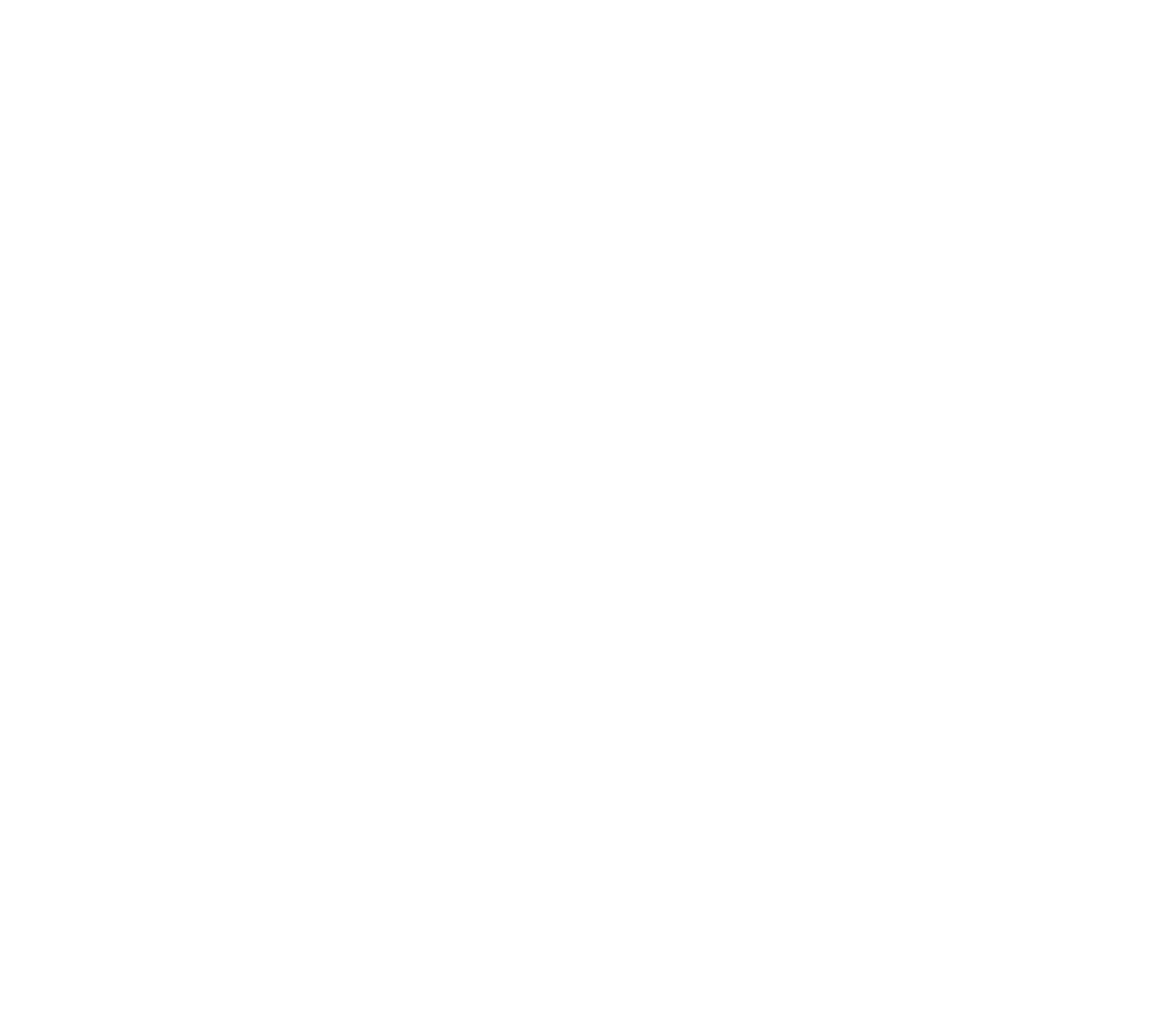
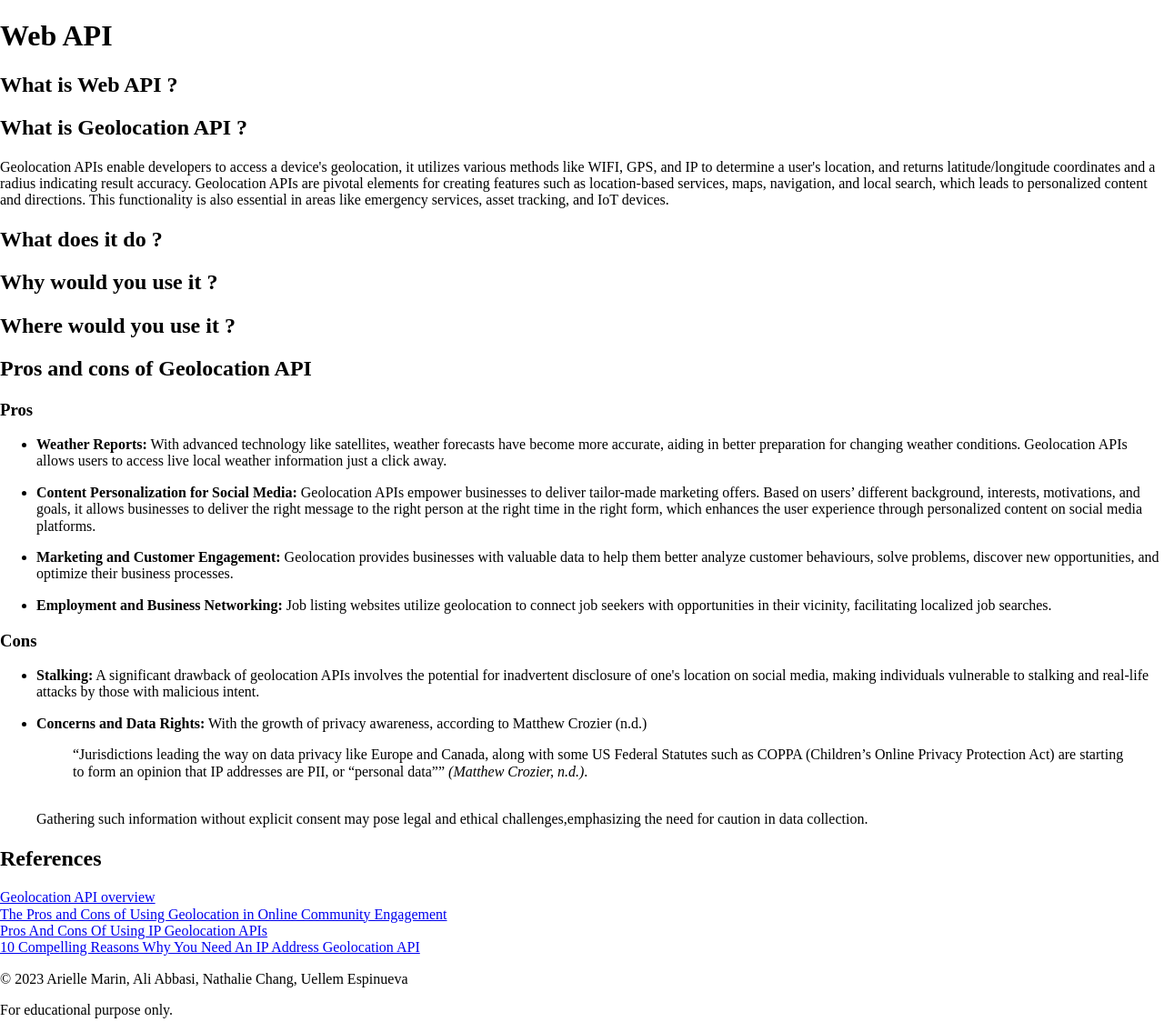
Before and after one commit to arielle-m/webapis, a plain HTML site: page index.html in a window 1280 px wide. Shown: the whole page at 91% size. Before the commit the page ends 800 px from the top, so only its background shows below. Drawn offline with Linux system fonts and the light colour scheme.

Commit message:
Creat backbone of HTML file.

```diff
--- a/index.html
+++ b/index.html
@@ -3,15 +3,100 @@
   <head>
     <meta charset="UTF-8" />
     <meta name="viewport" content="width=device-width, initial-scale=1.0" />
-    <title>Document</title>
+    <title>Web API</title>
 
     <link rel="stylesheet" href="styles/normalize-fwd.css" />
     <link rel="stylesheet" href="styles/styles.css" />
     <script defer src="scripts/script.js"></script>
   </head>
   <body>
-    <header></header>
-    <main></main>
-    <footer></footer>
+    <header>
+      <h1>Web API</h1>
+    </header>
+    <main>
+      <section class="paragraphs">
+      <h2>What is Web API ?</h2>
+
+      <h2>What is Geolocation API ?</h2>
+      <p>
+        Geolocation APIs enable developers to access a device's geolocation, it
+        utilizes various methods like WIFI, GPS, and IP to determine a user's
+        location, and returns latitude/longitude coordinates and a radius
+        indicating result accuracy. Geolocation APIs are pivotal elements for
+        creating features such as location-based services, maps, navigation, and
+        local search, which leads to personalized content and directions. This
+        functionality is also essential in areas like emergency services, asset
+        tracking, and IoT devices.
+      </p>
+
+      <h2>What does it do ?</h2>
+
+      <h2>Why would you use it ?</h2>
+
+      <h2>Where would you use it ?</h2>
+
+      <h2>Pros and cons of Geolocation API</h2>
+      <h3>Pros</h3>
+      <ul>
+        <li>
+          <p><strong>Weather Reports:</strong> With advanced technology like
+          satellites, weather forecasts have become more accurate, aiding in
+          better preparation for changing weather conditions. Geolocation APIs
+          allows users to access live local weather information just a click
+          away.</p>
+        </li>
+        <li>
+          <p><strong>Content Personalization for Social Media:</strong> Geolocation
+          APIs empower businesses to deliver tailor-made marketing offers. Based
+          on users’ different background, interests, motivations, and goals, it
+          allows businesses to deliver the right message to the right person at
+          the right time in the right form, which enhances the user experience
+          through personalized content on social media platforms.</p>
+        </li>
+        <li>
+          <p><strong>Marketing and Customer Engagement:</strong> Geolocation
+          provides businesses with valuable data to help them better analyze
+          customer behaviours, solve problems, discover new opportunities, and
+          optimize their business processes.</p>
+        </li>
+        <li>
+          <p><strong>Employment and Business Networking:</strong> Job listing
+          websites utilize geolocation to connect job seekers with opportunities
+          in their vicinity, facilitating localized job searches.</p>
+        </li>
+      </ul>
+      <h3>Cons</h3>
+      <ul>
+        <li>
+          <p><strong>Stalking:</strong> A significant drawback of geolocation APIs
+          involves the potential for inadvertent disclosure of one's location on
+          social media, making individuals vulnerable to stalking and real-life
+          attacks by those with malicious intent.</p>
+        </li>
+        <li><strong>Concerns and Data Rights:</strong> With the growth of privacy
+          awareness, according to Matthew Crozier (n.d.)<br/>
+          <blockquote cite="https://granicus.com/blog/pros-cons-using-geolocation-online-community-engagement/">“Jurisdictions leading
+          the way on data privacy like Europe and Canada, along with some US
+          Federal Statutes such as COPPA (Children’s Online Privacy Protection
+          Act) are starting to form an opinion that IP addresses are PII, or
+          “personal data”” <cite>(Matthew Crozier, n.d.)</cite>.</blockquote><br/>
+          Gathering such information without explicit consent may pose legal and ethical challenges,emphasizing the need for caution in data collection.</p>
+        </li>
+      </ul>
+      </section>
+
+      <section class="reference">
+      <h2>References</h2>
+      <a href="https://developers.google.com/maps/documentation/geolocation/overview">Geolocation API overview</a><br/>
+      <a href="https://granicus.com/blog/pros-cons-using-geolocation-online-community-engagement/">The Pros and Cons of Using Geolocation in Online Community Engagement</a><br/>
+      <a href="https://medium.com/@aleb/pros-and-cons-of-using-ip-geolocation-apis-bae871237a1b">Pros And Cons Of Using IP Geolocation APIs</a><br/>
+      <a href="https://blog.apilayer.com/10-compelling-reasons-why-you-need-an-ip-address-geolocation-api/">10 Compelling Reasons Why You Need An IP Address Geolocation API</a><br/>
+      </section>
+    </main>
+
+    <footer>
+      <p>&copy; 2023 Arielle Marin, Ali Abbasi, Nathalie Chang, Uellem Espinueva</p>
+      <p>For educational purpose only.</p>
+    </footer>
   </body>
 </html>
--- a/test.js
+++ /dev/null
@@ -1 +0,0 @@
-const y = "Hello World";
```
